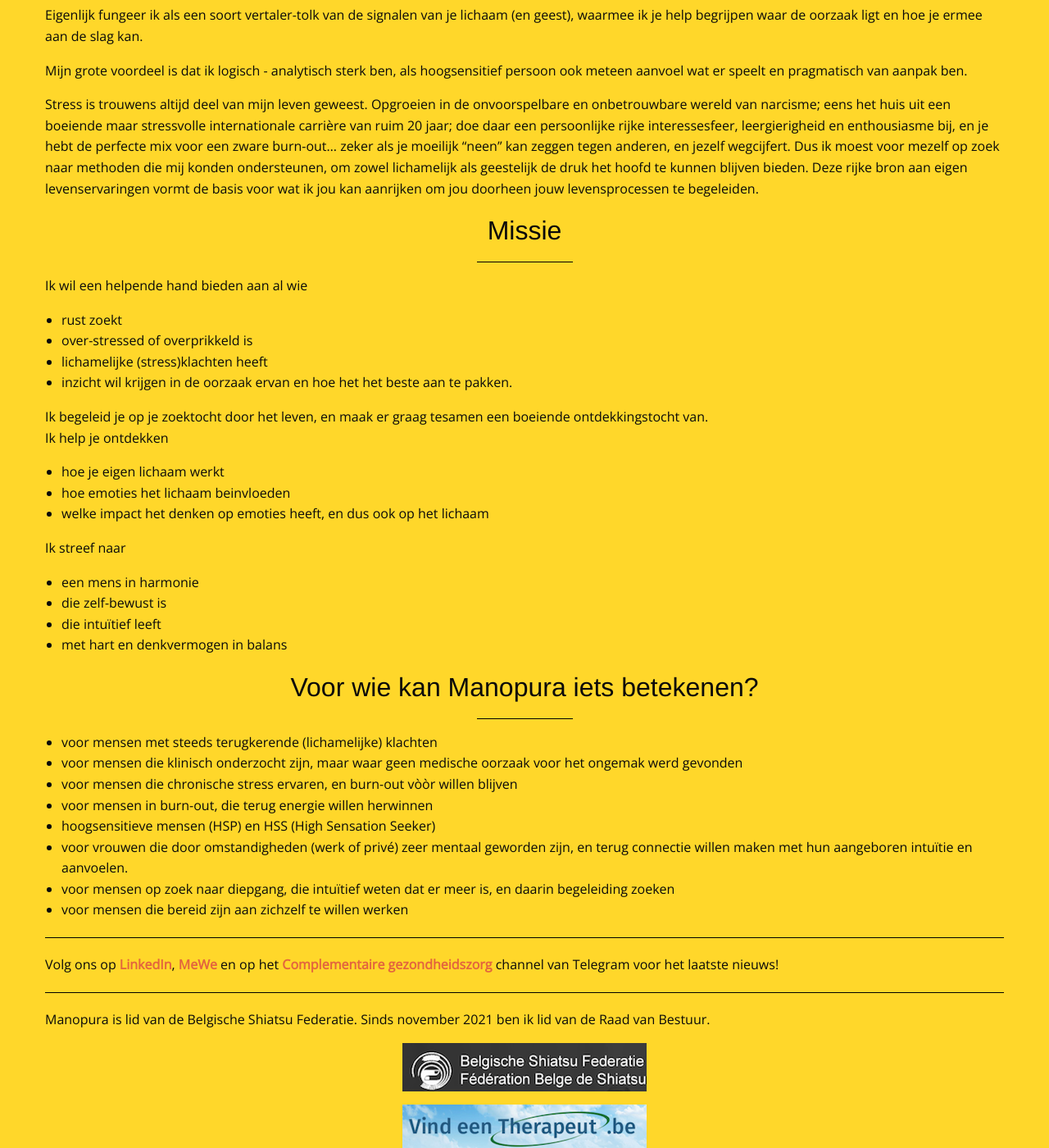
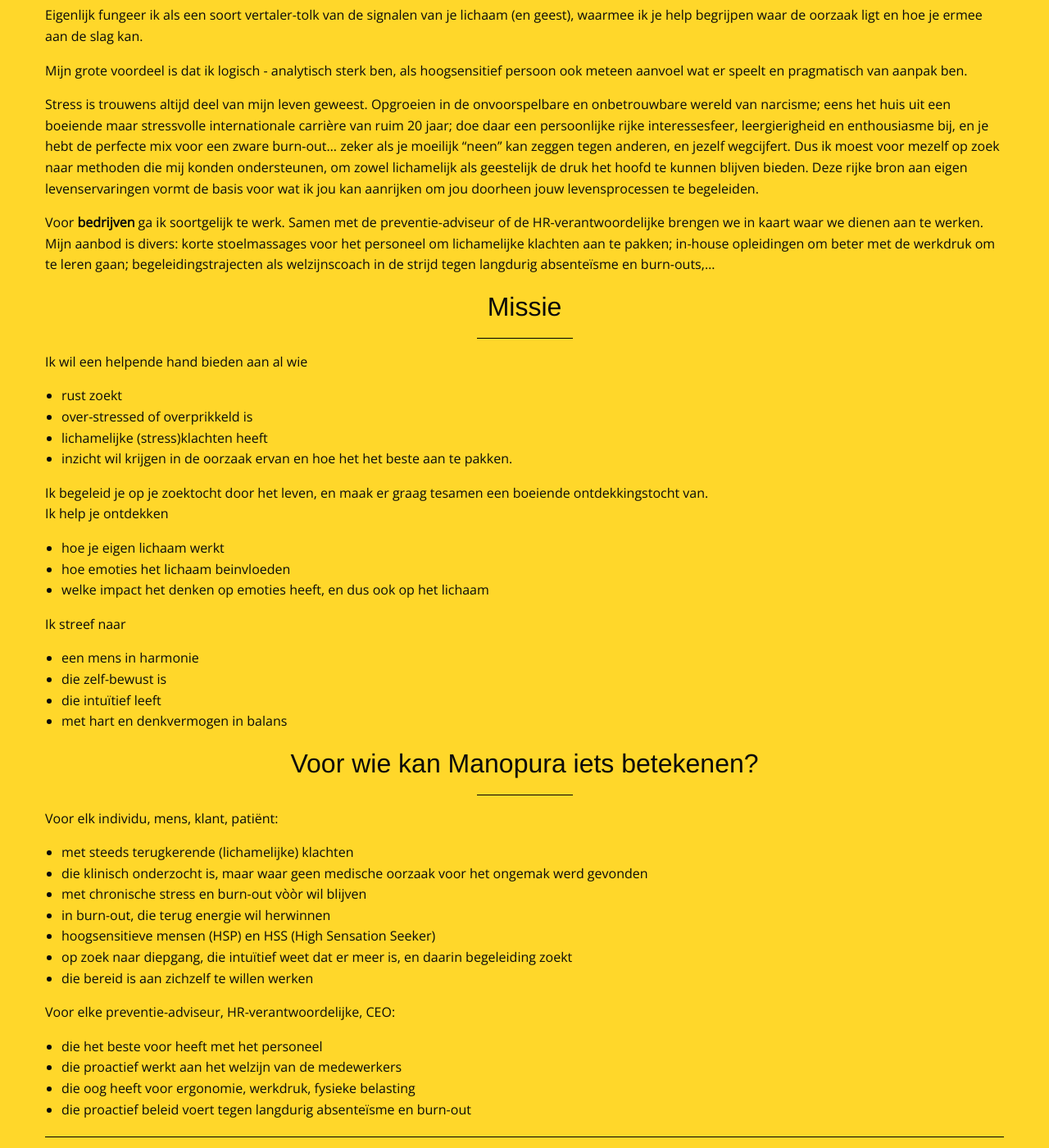
Before and after one commit to manopura/manopura.github.io, a Jekyll site: the page built from index.md, in a window 1280 px wide and 1400 px high, scrolled down 1676 px. Shown: the whole window at 82% size. Built offline with Jekyll 4.4.1, drawn with Linux system fonts in a browser that asks for light colours; nearby versions of some CDN libraries; some of the changed text lies outside the part shown.

Commit message:
Update index.md

```diff
--- a/index.md
+++ b/index.md
@@ -27,7 +27,7 @@
 Ik ben Marian De Lathauwer, afgestudeerd als Licentiate in de Romaanse Taal- en Letterkunde, en meteen nadien het bedrijfsleven ingedoken. Gelijktijdig daarmee, volgde ik vele cursussen in o.a. mindfulness, heart-fulness, relaxatie, ademhalingstechnieken, stress coach, muziek, yoga, QiGong, oude healingsmethoden, emotioneel lichaamswerk, EFT, basis anatomie en pathologie, en een doorgedreven opleiding Shiatsu en Voetreflexologie.
 Ik startte Manopura op in 2016, vanuit mijn zielsmissie om mensen te helpen bij de uitdagingen in hun leven. De kennis van enerzijds de harde business-wereld en anderzijds de 'soft skills' van energetisch werk, zie ik als een enorm voordeel. Het biedt me unieke combinatie-mogelijkheden en verschillende invalshoeken om een situatie te bekijken.
 
-Wanneer je bij mij een afspraak boekt, begin ik traditioneel met een intake gesprek, om jouw situatie goed te begrijpen. Ik werk namelijk zowel op lichaam (via Shiatsu, Voetreflexologie, Reiki, Yoga, QiGong) als op geest (coaching, oude healing methoden, meditatie). Het lichaam zelf speelt een cruciale rol, omdat pijn en ongemak altijd een vertaling zijn van wat daar precies aan de basis van ligt. Plus ons denkvermogen wordt toch al te veel belast, en het lichaam al te veel verwaarloosd.
+Wanneer je als **particulier** bij mij een afspraak boekt, begin ik traditioneel met een intake gesprek, om jouw situatie goed te begrijpen. Ik werk namelijk zowel op lichaam (via Shiatsu, Voetreflexologie, Reiki, Yoga, QiGong) als op geest (coaching, oude healing methoden, meditatie). Het lichaam zelf speelt een cruciale rol, omdat pijn en ongemak altijd een vertaling zijn van wat daar precies aan de basis van ligt. Plus ons denkvermogen wordt toch al te veel belast, en het lichaam al te veel verwaarloosd.
 
 De sessies zijn interactief; jouw medewerking is vereist, zoals bij voorbeeld met oefeningen die ik meegeef om thuis verder te doen. Het beste resultaat wordt bereikt wanneer jezelf ook verantwoordelijkheid opneemt.
 
@@ -37,7 +37,7 @@
 
 Stress is trouwens altijd deel van mijn leven geweest. Opgroeien in de onvoorspelbare en onbetrouwbare wereld van narcisme; eens het huis uit een boeiende maar stressvolle internationale carrière van ruim 20 jaar; doe daar een persoonlijke rijke interessesfeer, leergierigheid en enthousiasme bij, en je hebt de perfecte mix voor een zware burn-out... zeker als je moeilijk "neen" kan zeggen tegen anderen, en jezelf wegcijfert. Dus ik moest voor mezelf op zoek naar methoden die mij konden ondersteunen, om zowel lichamelijk als geestelijk de druk het hoofd te kunnen blijven bieden. Deze rijke bron aan eigen levenservaringen vormt de basis voor wat ik jou kan aanrijken om jou doorheen jouw levensprocessen te begeleiden.
 
-
+Voor **bedrijven** ga ik soortgelijk te werk. Samen met de preventie-adviseur of de HR-verantwoordelijke brengen we in kaart waar we dienen aan te werken. Mijn aanbod is divers: korte stoelmassages voor het personeel om lichamelijke klachten aan te pakken; in-house opleidingen om beter met de werkdruk om te leren gaan; begeleidingstrajecten als welzijnscoach in de strijd tegen langdurig absenteïsme en burn-outs,...
 
 
 # Missie
@@ -62,18 +62,22 @@
 + met hart en denkvermogen in balans
 
 
-
 # Voor wie kan Manopura iets betekenen?
 
-+ voor mensen met steeds terugkerende (lichamelijke) klachten
-+ voor mensen die klinisch onderzocht zijn, maar waar geen medische oorzaak voor het ongemak werd gevonden
-+ voor mensen die chronische stress ervaren, en burn-out vòòr willen blijven
-+ voor mensen in burn-out, die terug energie willen herwinnen
+Voor elk individu, mens, klant, patiënt:
++ met steeds terugkerende (lichamelijke) klachten
++ die klinisch onderzocht is, maar waar geen medische oorzaak voor het ongemak werd gevonden
++ met chronische stress en burn-out vòòr wil blijven
++ in burn-out, die terug energie wil herwinnen
 + hoogsensitieve mensen (HSP) en HSS (High Sensation Seeker)
-+ voor vrouwen die door omstandigheden (werk of privé) zeer mentaal geworden zijn, en terug connectie willen maken met hun aangeboren intuïtie en aanvoelen.
-+ voor mensen op zoek naar diepgang, die intuïtief weten dat er meer is, en daarin begeleiding zoeken
-+ voor mensen die bereid zijn aan zichzelf te willen werken
++ op zoek naar diepgang, die intuïtief weet dat er meer is, en daarin begeleiding zoekt
++ die bereid is aan zichzelf te willen werken
 
+Voor elke preventie-adviseur, HR-verantwoordelijke, CEO:
++ die het beste voor heeft met het personeel
++ die proactief werkt aan het welzijn van de medewerkers
++ die oog heeft voor ergonomie, werkdruk, fysieke belasting
++ die proactief beleid voert tegen langdurig absenteïsme en burn-out
 
 ---
 
```
